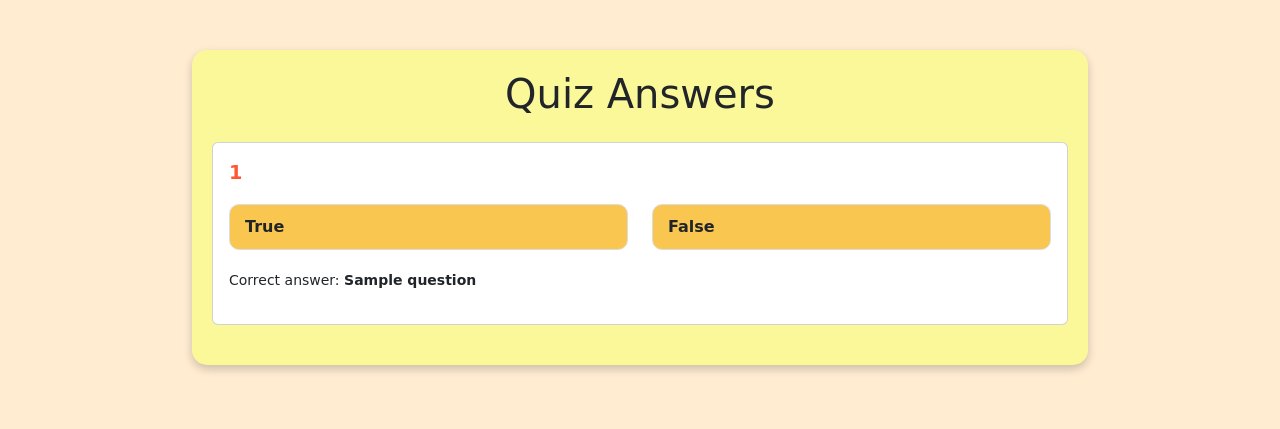
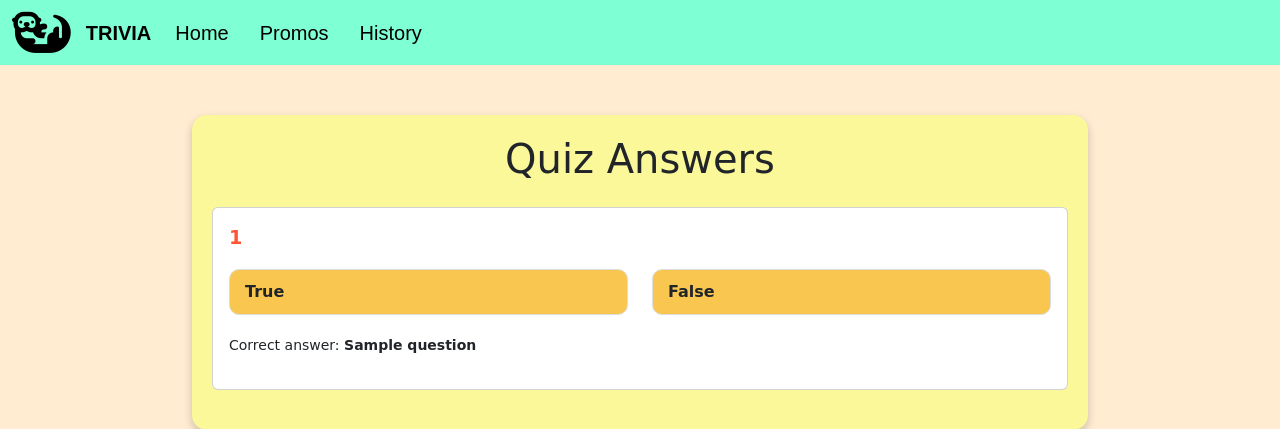
Before and after one commit to Edwihn/Trivia, a Python web app: template templates/answers.html in a window 1280 px wide. Shown: the top 429 px of the page. Run offline with Jinja, Linux system fonts and the light colour scheme; the template is opened without the code that fills it: most values are stand-ins (such as "Sample title", 1, 10 or a date in 2020); some libraries are stand-ins or nearby versions.

Commit message:
Add style and modify HTML

```diff
--- a/static/css/answer.css
+++ b/static/css/answer.css
@@ -1,8 +1,45 @@
-
 body {
   background-color: #ffecd1;
   font-family: 'Comic Sans MS', cursive, sans-serif;
 }
+
+.navbar {
+	padding-top: 4px; /* Ajusta el padding superior */
+	padding-bottom: 4px; /* Ajusta el padding inferior */
+}
+
+.navbar-brand,
+.nav-link {
+  font-size: 20px; /* Tamaño de la fuente */
+}
+
+.navbar-brand {
+    display: flex;
+    text-align: center;
+    align-items: center;
+    font-family: 'Poppins', sans-serif; /* Cambiar la fuente */
+    font-weight: bold; /* Peso de la fuente */
+    color: #000000; /* Color del texto */
+    gap: 15px;
+  }
+
+.nav-link {
+    font-family: 'Montserrat', sans-serif; /* Cambiar la fuente */
+    font-weight: 500; /* Peso de la fuente */
+    color: #000000; /* Color del texto */
+    margin-right: 15px; /* Espaciado entre enlaces */
+}
+
+.nav-link:hover {
+    color: #ffffff; /* Color al hacer hover */
+}
+
+.logo {
+    margin: 0 auto;
+    font-size: 47px;
+    color: #000000;
+}
+
 .quiz-container {
   width: 70%;
   margin: 50px auto;
--- a/static/css/main_page_style.css
+++ b/static/css/main_page_style.css
@@ -15,7 +15,7 @@
     padding: 20px;
 }
 
-#logo {
+#logo {/*QUITAR ESTO*/
     width: 20px;
     height: 10px;
 }
--- a/templates/answers.html
+++ b/templates/answers.html
@@ -8,55 +8,35 @@
   <link href="https://cdn.jsdelivr.net/npm/bootstrap@5.3.0/dist/css/bootstrap.min.css" rel="stylesheet">
   <!-- FontAwesome -->
   <link rel="stylesheet" href="https://cdnjs.cloudflare.com/ajax/libs/font-awesome/6.6.0/css/all.min.css">
-  <style>
-    body {
-      background-color: #ffecd1;
-      font-family: 'Comic Sans MS', cursive, sans-serif;
-    }
-    .quiz-container {
-      width: 70%;
-      margin: 50px auto;
-      background: #fbf89a;
-      padding: 20px;
-      border-radius: 15px;
-      box-shadow: 0px 4px 10px rgba(0, 0, 0, 0.2);
-    }
-    .question-card {
-      margin-bottom: 20px;
-    }
-    .question-text {
-      font-size: 1.2rem;
-      font-weight: bold;
-      color: #ff5733;
-    }
-    .option {
-      border: 1px solid #ddd;
-      border-radius: 10px;
-      padding: 10px 15px;
-      margin-bottom: 10px;
-      display: flex;
-      align-items: center;
-      justify-content: space-between;
-      background-color: #f9c74f;
-    }
-    .option.selected {
-      background-color: #d1ecf1;
-      border-color: #bee5eb;
-    }
-    .option.correct {
-      background-color: #d4edda;
-      border-color: #28a745;
-    }
-    .option.incorrect {
-      background-color: #f8d7da;
-      border-color: #dc3545;
-    }
-    .result-icon {
-      font-size: 1.5rem;
-    }
-  </style>
+  <link rel="stylesheet" href="../static/css/answer.css">
 </head>
 <body>
+
+  <nav class="navbar navbar-expand-lg" style="background-color: aquamarine;">
+    <div class="container-fluid">
+        <a class="navbar-brand" href="{{url_for('main.index')}}">
+            <i class="fa-solid fa-otter logo"></i>
+            TRIVIA
+        </a>
+        <button class="navbar-toggler" type="button" data-bs-toggle="collapse" data-bs-target="#navbarNav" aria-controls="navbarNav" aria-expanded="false" aria-label="Toggle navigation">
+        <span class="navbar-toggler-icon"></span>
+        </button>
+        <div class="collapse navbar-collapse" id="navbarNav">
+            <ul class="navbar-nav">
+                <li class="nav-item">
+                    <a class="nav-link" aria-current="page" href="{{url_for('main.index')}}">Home</a>
+                </li>
+                <li class="nav-item">
+                    <a class="nav-link" href="#">Promos</a>
+                </li>
+                <li class="nav-item">
+                    <a class="nav-link" href="#">History</a>
+                </li>
+            </ul>
+        </div>
+    </div>
+</nav>
+
   <div class="container quiz-container">
     <h1 class="text-center mb-4">Quiz Answers</h1>
     {% for question in questions %}
--- a/templates/main_page.html
+++ b/templates/main_page.html
@@ -19,7 +19,7 @@
         <div class="container-fluid">
             <a class="navbar-brand" href="#">
                 <i class="fa-solid fa-otter logo"></i>
-                Trivia
+                TRIVIA
               </a>
           <button class="navbar-toggler" type="button" data-bs-toggle="collapse" data-bs-target="#navbarNav" aria-controls="navbarNav" aria-expanded="false" aria-label="Toggle navigation">
             <span class="navbar-toggler-icon"></span>
--- a/templates/test.html
+++ b/templates/test.html
@@ -8,8 +8,8 @@
     <link rel="preconnect" href="https://fonts.gstatic.com" crossorigin>
     <link href="https://fonts.googleapis.com/css2?family=Montserrat:ital,wght@0,100..900;1,100..900&family=Poppins:ital,wght@0,100;0,200;0,300;0,400;0,500;0,600;0,700;0,800;0,900;1,100;1,200;1,300;1,400;1,500;1,600;1,700;1,800;1,900&family=Raleway:ital,wght@0,100..900;1,100..900&family=Roboto:ital,wght@0,100..900;1,100..900&family=Varela+Round&display=swap" rel="stylesheet">
     <link href="https://cdn.jsdelivr.net/npm/bootstrap@5.3.0/dist/css/bootstrap.min.css" rel="stylesheet">
+    <link rel="stylesheet" href="https://cdnjs.cloudflare.com/ajax/libs/font-awesome/6.6.0/css/all.min.css">
     <link rel="stylesheet" href="../static/css/style_quiz.css">
-    <link rel="stylesheet" href="https://cdnjs.cloudflare.com/ajax/libs/font-awesome/6.6.0/css/all.min.css">
 </head>
 <body>
 
@@ -17,7 +17,7 @@
         <div class="container-fluid">
             <a class="navbar-brand" href="{{url_for('main.index')}}">
                 <i class="fa-solid fa-otter logo"></i>
-                Trivia
+                TRIVIA
             </a>
             <button class="navbar-toggler" type="button" data-bs-toggle="collapse" data-bs-target="#navbarNav" aria-controls="navbarNav" aria-expanded="false" aria-label="Toggle navigation">
             <span class="navbar-toggler-icon"></span>
```
Also changed, not shown: static/css/style_quiz.css (+4 -4 lines). Lines whose indentation alone changed are shown as unchanged.
